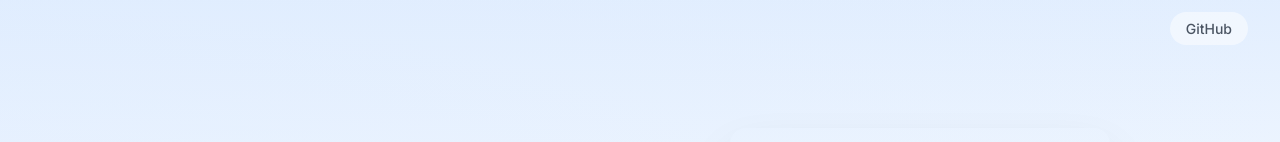
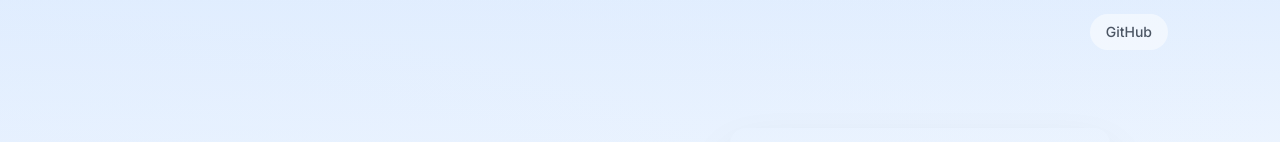
Before and after one commit to VerseWell/versewell.github.io, a Next.js app: page / in a window 1280 px wide. Shown: the top 142 px of the page. Built offline with nearby package versions, Linux system fonts and the light colour scheme.

Commit message:
Fix padding

```diff
--- a/src/components/sections/HeroSection.tsx
+++ b/src/components/sections/HeroSection.tsx
@@ -7,9 +7,13 @@ const HeroSection = () => {
     return (
         <section className="bg-gradient-to-b from-blue-100/80 via-blue-50/50 to-white dark:from-gray-800 dark:via-gray-800/95 dark:to-gray-900">
             <div className="relative">
+                {/* Background Gradient Overlay */}
                 <div className="absolute inset-0 bg-gradient-to-r from-blue-100/30 to-transparent"></div>
-                {/* GitHub Link */}
-                <div className="absolute top-4 right-8 z-20">
+
+                {/* Top Navigation Bar */}
+                <div className="relative z-20">
+                    <div className="max-w-6xl mx-auto px-8 md:px-12">
+                        <div className="h-16 flex items-center justify-end">
                             <a
                                 href="https://github.com/versewell"
                                 target="_blank"
@@ -19,7 +23,11 @@ const HeroSection = () => {
                                 GitHub
                             </a>
                         </div>
-                <div className="max-w-6xl mx-auto px-8 md:px-12 pt-24 md:pt-32">
+                    </div>
+                </div>
+
+                {/* Main Hero Content */}
+                <div className="max-w-6xl mx-auto px-8 md:px-12 pt-12 md:pt-16">
                     <div className="grid grid-cols-1 md:grid-cols-2 gap-8 md:gap-16 items-center">
                         {/* Left Column: Text and Buttons */}
                         <div className="text-center md:text-left pb-8 md:pb-0 md:pl-8">
```
Lines whose indentation alone changed are shown as unchanged.
